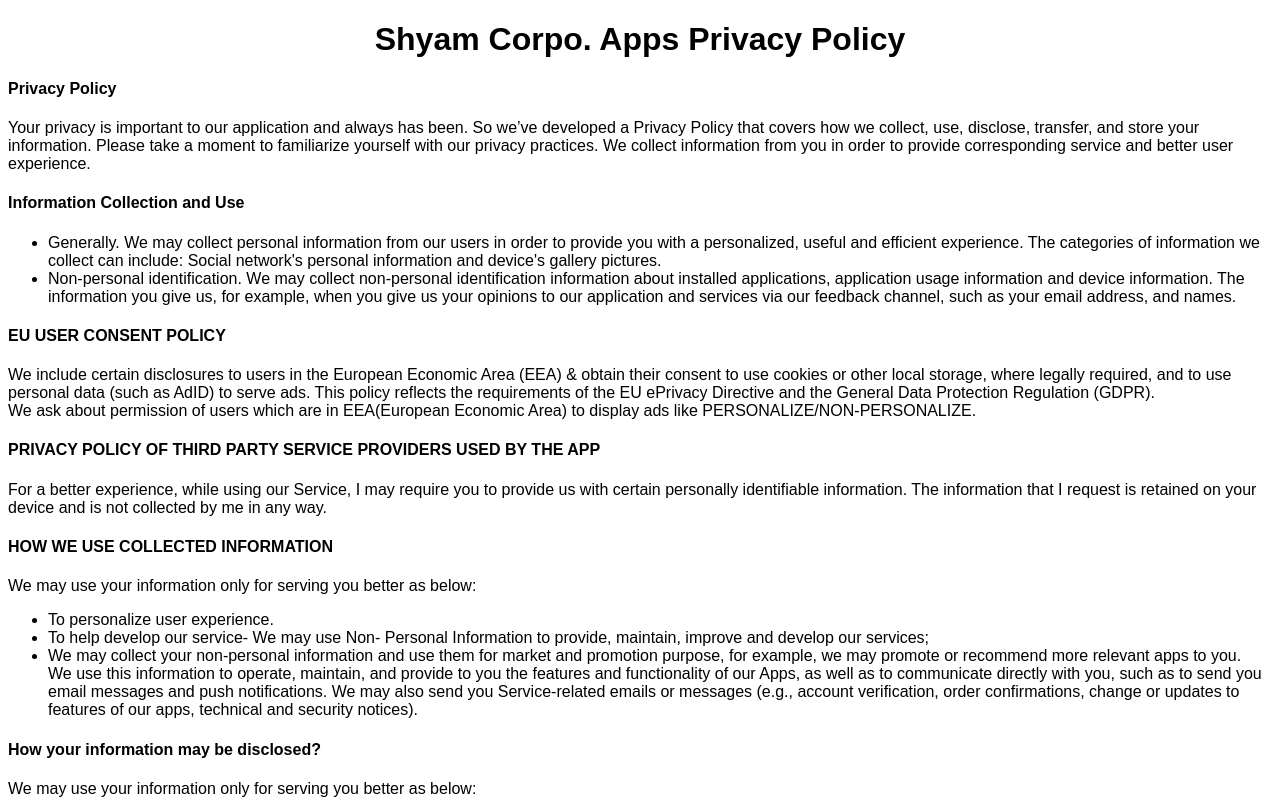
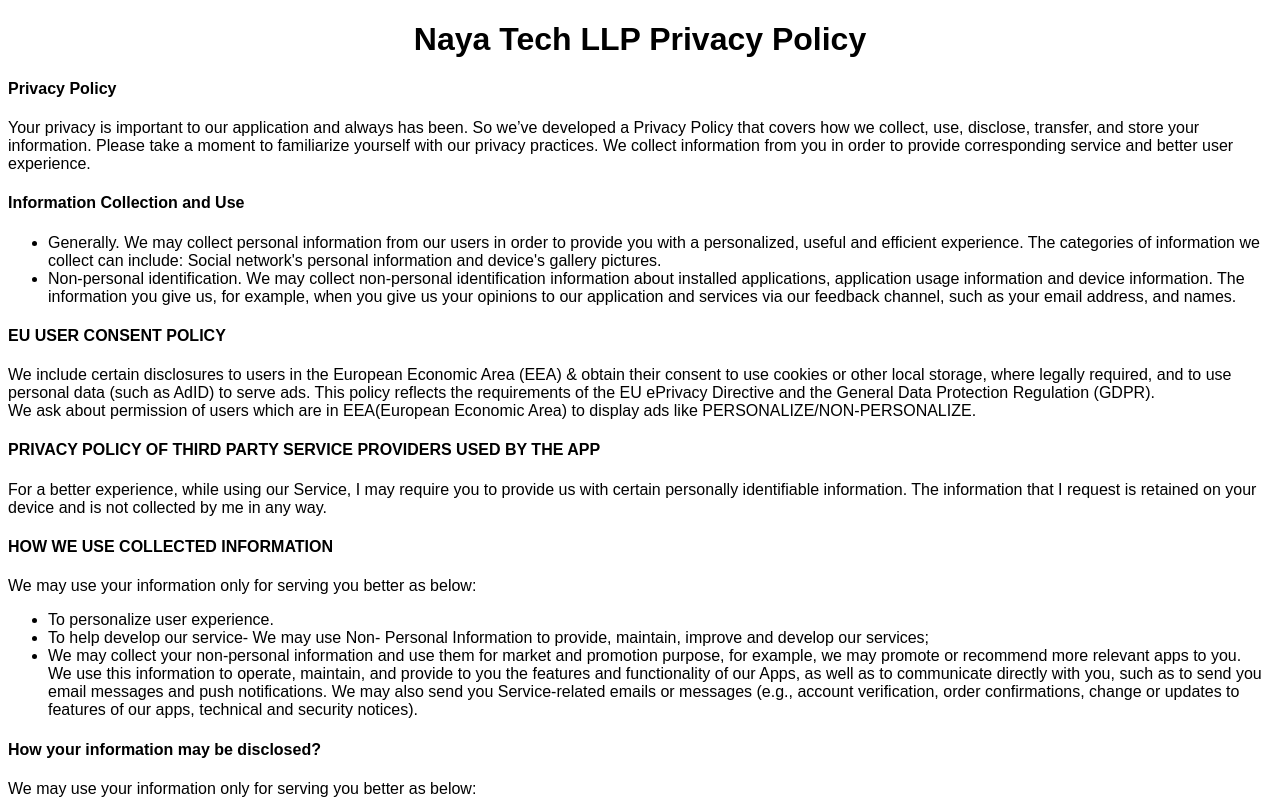
Before and after one commit to nayatechllp/nayatechllp.github.io, a plain HTML site: page user-privacy.html in a window 1280 px wide. Shown: the top 801 px of the page. Drawn offline with Linux system fonts and the light colour scheme; a web font is replaced by a local one.

Commit message:
Update user-privacy.html

```diff
--- a/user-privacy.html
+++ b/user-privacy.html
@@ -17,7 +17,7 @@
     <body>
         <div>
             <div>
-                <h1 style="text-align: center;">Shyam Corpo. Apps Privacy Policy</h1>
+                <h1 style="text-align: center;">Naya Tech LLP Privacy Policy</h1>
                 <h4><b>Privacy Policy</b></h4>
                 <p>Your privacy is important to our application and always has been. So we’ve developed a Privacy Policy that covers how we collect, use, disclose, transfer, and store your information. Please take a moment to familiarize yourself with our privacy practices. We collect information from you in order to provide corresponding service and better user experience.</p>
 
```
